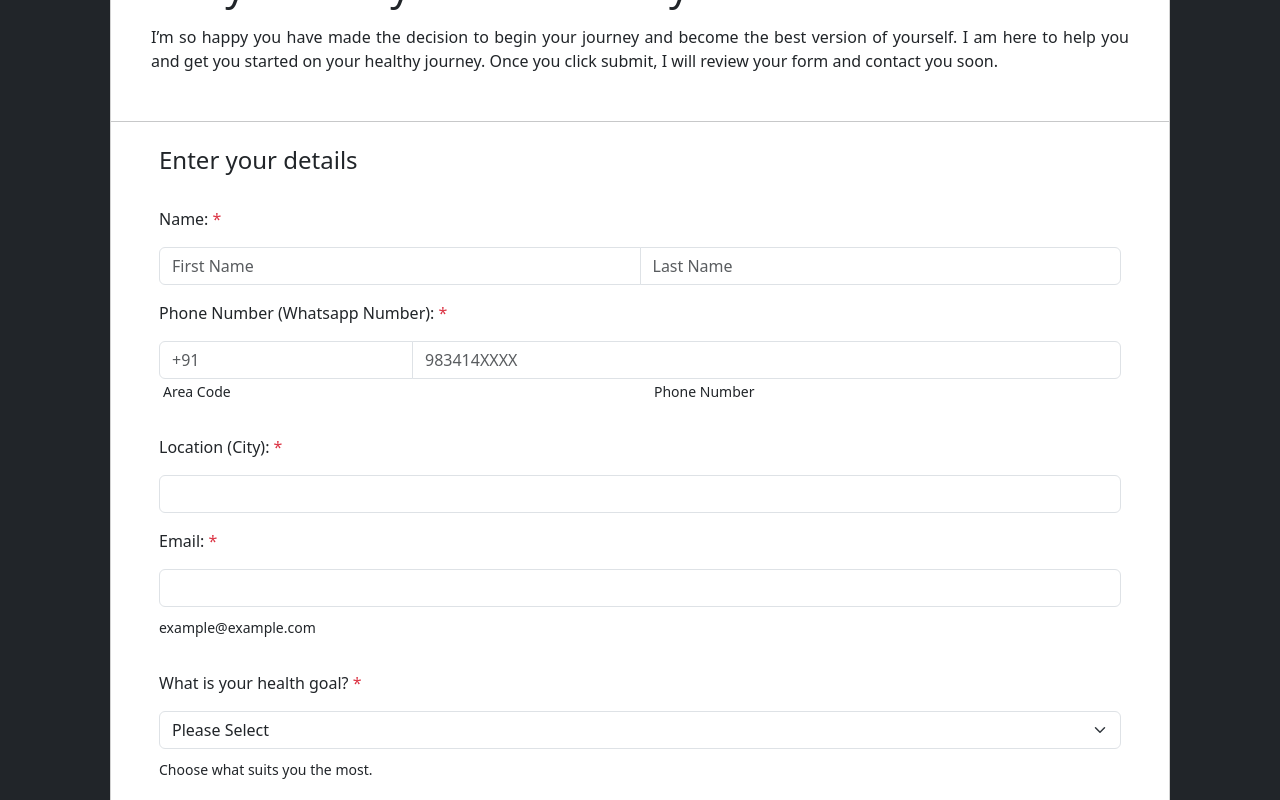
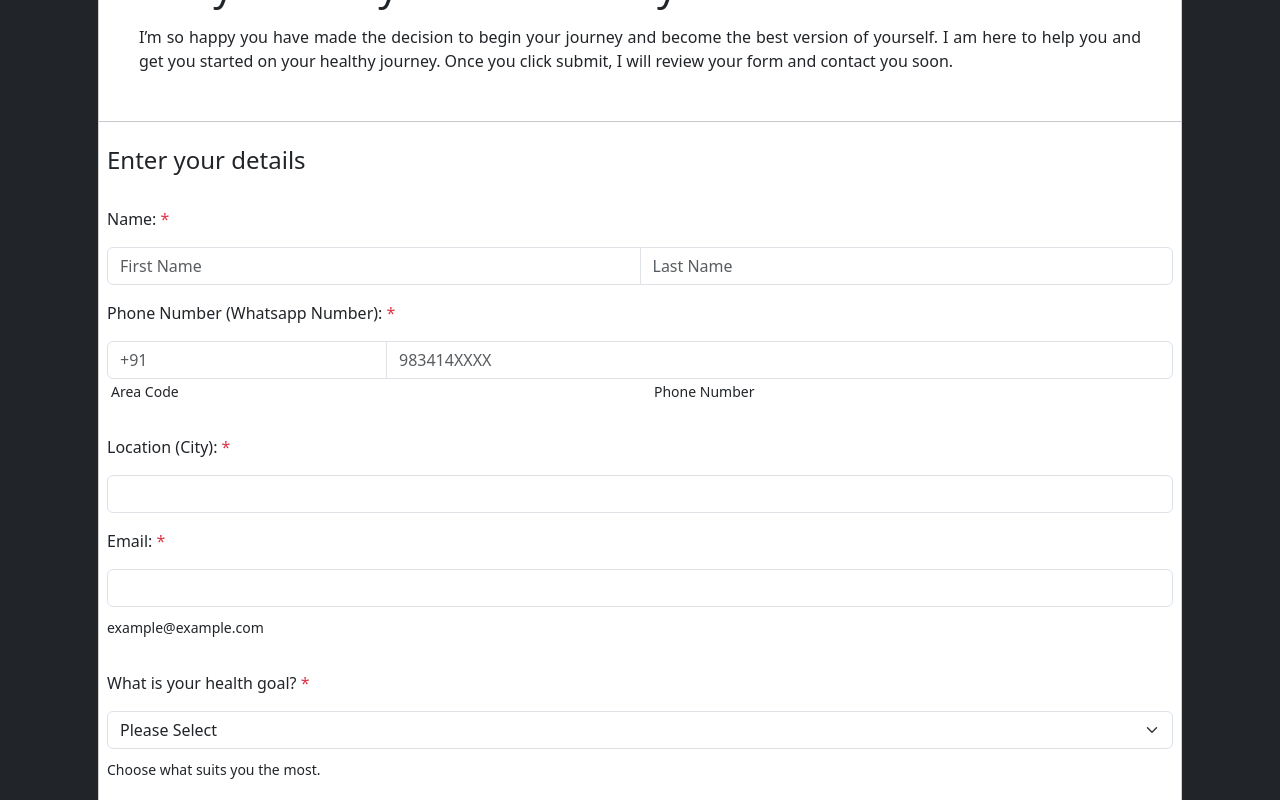
Before and after one commit to nsuyash/WedoInfo-FE, a React (Create React App) app: page / in a window 1280 px wide. Shown: the part 460-1260 px from the top of the page. Built offline with nearby package versions, Linux system fonts and the light colour scheme.

Commit message:
fix: Container of card

```diff
--- a/src/App.js
+++ b/src/App.js
@@ -48,8 +48,8 @@ function App() {
   return (
     <>
       <div className='bg-dark py-4'>
-        <div className='container px-4'>
-        <div className='pt-2 px-4 text-center'>
+        <div className='container'>
+        <div className='pt-2 px-2 text-center'>
           <img className='img-fluid' src="https://wedo-landing-usa.s3.amazonaws.com/static/img/wdt-logo/footer-logo-wdt-desktop-en.png" alt="WeDo Transformation Logo" />
         </div>
         <div className='px-3 pt-5'>
@@ -59,7 +59,7 @@ function App() {
             <p className='px-4 pt-2' style={{textAlign: 'justify'}}>I’m so happy you have made the decision to begin your journey and become the best version of yourself. I am here to help you and get you started on your healthy journey. Once you click submit, I will review your form and contact you soon.</p>
             </div>
             <hr />
-            <div className='py-2 px-5 card-body container'>
+            <div className='py-2 px-2 card-body container'>
               <p className='h4'>Enter your details</p>
               <form className='pt-2' onSubmit={handleFormSubmitClick}>
                 <label style={{fontWeight: 500}} className='py-3'>Name: <span className='text-danger'>*</span></label>
```
